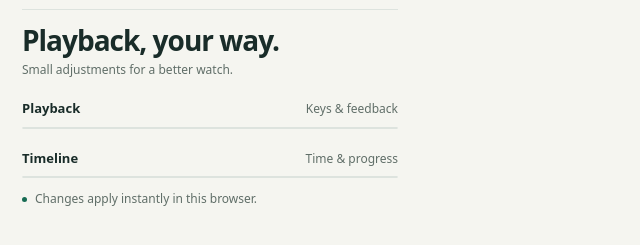
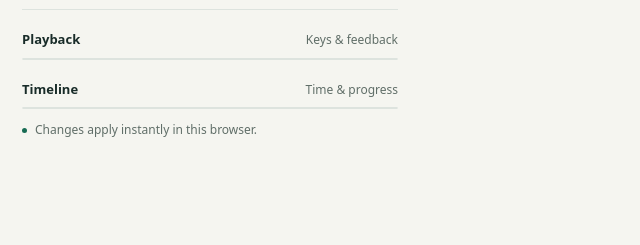
Before and after one commit to ph0ryn/hyper-twitch, a website with bundled scripts: page src/entrypoints/popup/index.html in a window 1280 px wide. Shown: the part 45-290 px from the top of the page, without its empty margins (0-640 px from the left). Built offline with nearby package versions, Linux system fonts and the light colour scheme; some packages are replaced by stand-ins of ours.

Commit message:
refactor(ui): remove popup introduction

```diff
--- a/src/entrypoints/popup/index.html
+++ b/src/entrypoints/popup/index.html
@@ -15,10 +15,6 @@
         </div>
         <span class="platform">For Twitch</span>
       </header>
-      <div class="intro">
-        <h1>Playback, your way.</h1>
-        <p class="tagline">Small adjustments for a better watch.</p>
-      </div>
       <div class="features" id="feature-list">
         <section aria-labelledby="playback-heading" class="feature-group">
           <div class="section-heading">
--- a/src/entrypoints/popup/style.css
+++ b/src/entrypoints/popup/style.css
@@ -31,7 +31,6 @@ body {
   font-size: 14px;
   line-height: 1.5;
 }
-h1,
 h2,
 p {
   margin: 0;
@@ -78,24 +77,8 @@ p {
   color: var(--muted);
   font-size: 12px;
 }
-.intro {
-  padding-block: 16px 20px;
-}
-
-h1 {
-  margin-block-start: 0;
-  font-size: 28px;
-  font-weight: 650;
-  line-height: 1.05;
-  letter-spacing: -1px;
-}
-.tagline {
-  margin-block-start: 6px;
-  font-size: 12px;
-  color: var(--muted);
-  text-wrap: pretty;
-}
 .features {
+  padding-block-start: 20px;
   display: grid;
   gap: 20px;
 }
```
